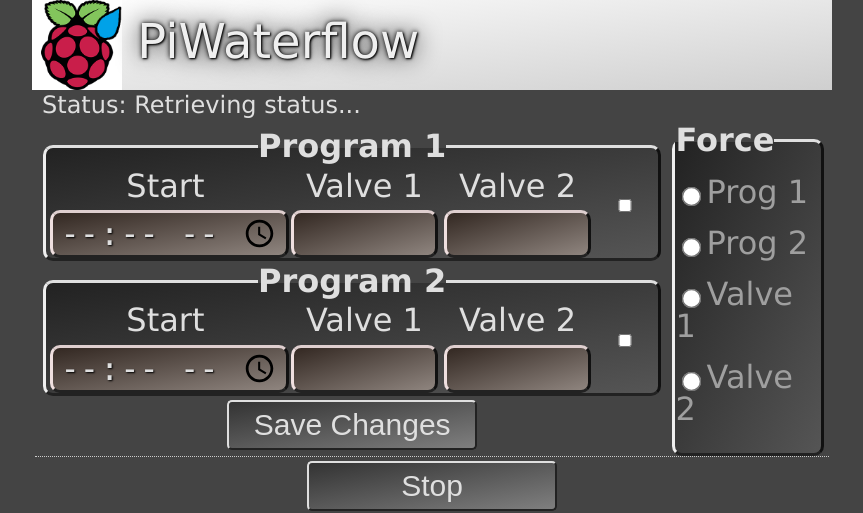
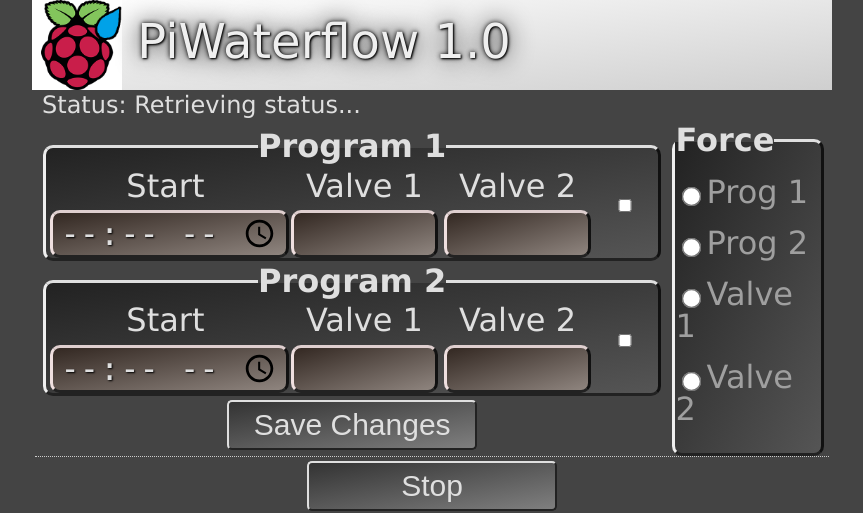
Before and after one commit to Phornee/piwwwaterflow, a Python web app: template templates/form.html in a window 1280 px wide. Shown: the top 513 px of the page, without its empty margins (208-1071 px from the left). Run offline with Jinja, Linux system fonts and the light colour scheme; the template is opened without the code that fills it, so the values that code supplies are empty.

Commit message:
Versioning

```diff
--- a/templates/form.html
+++ b/templates/form.html
@@ -10,7 +10,7 @@
 	<div id="form_container" align="center">
 		<div class="mainheader">
 			<img src="static/img/icon-256.png" alt="Icon" width="90em" height="90em">
-			PiWaterflow
+			PiWaterflow 1.0
 		</div>
 		<form id="waterflow_form" style=" margin-block-end: 0em;" method="POST" action="">
 			<div class="form_description" style="margin-bottom: -;margin-bottom: 0px; margin-top: 0px;">
```
